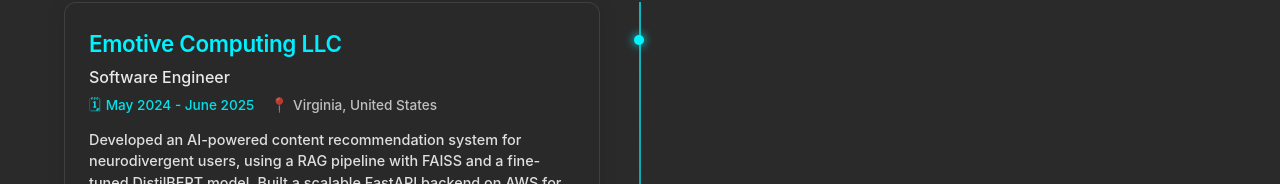
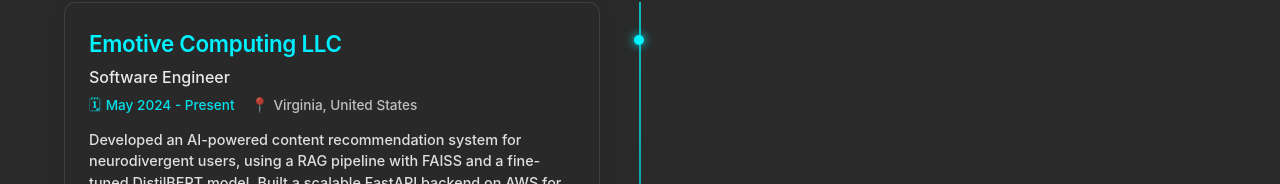
Before and after one commit to swethaa-ramesh/portfolio, a React (Vite) app: page /experience in a window 1280 px wide. Shown: the part 267-451 px from the top of the page. Built offline with nearby package versions, Linux system fonts and the light colour scheme.

Commit message:
Update Emotive Computing duration to Present

```diff
--- a/src/pages/Experience.tsx
+++ b/src/pages/Experience.tsx
@@ -208,7 +208,7 @@
     company: "Emotive Computing LLC",
     companyUrl: "https://www.emotivecomputingplatform.com/",
     role: "Software Engineer",
-    duration: "May 2024 - June 2025",
+    duration: "May 2024 - Present",
     location: "Virginia, United States",
     description: "Developed an AI-powered content recommendation system for neurodivergent users, using a RAG pipeline with FAISS and a fine-tuned DistilBERT model. Built a scalable FastAPI backend on AWS for real-time, context-aware multimedia search, leading to a 67% boost in user engagement and 30% lower latency.",
     technologies: ["RAG", "DistilBERT", "FAISS", "AI", "FastAPI", "AWS", "Python"]
```
